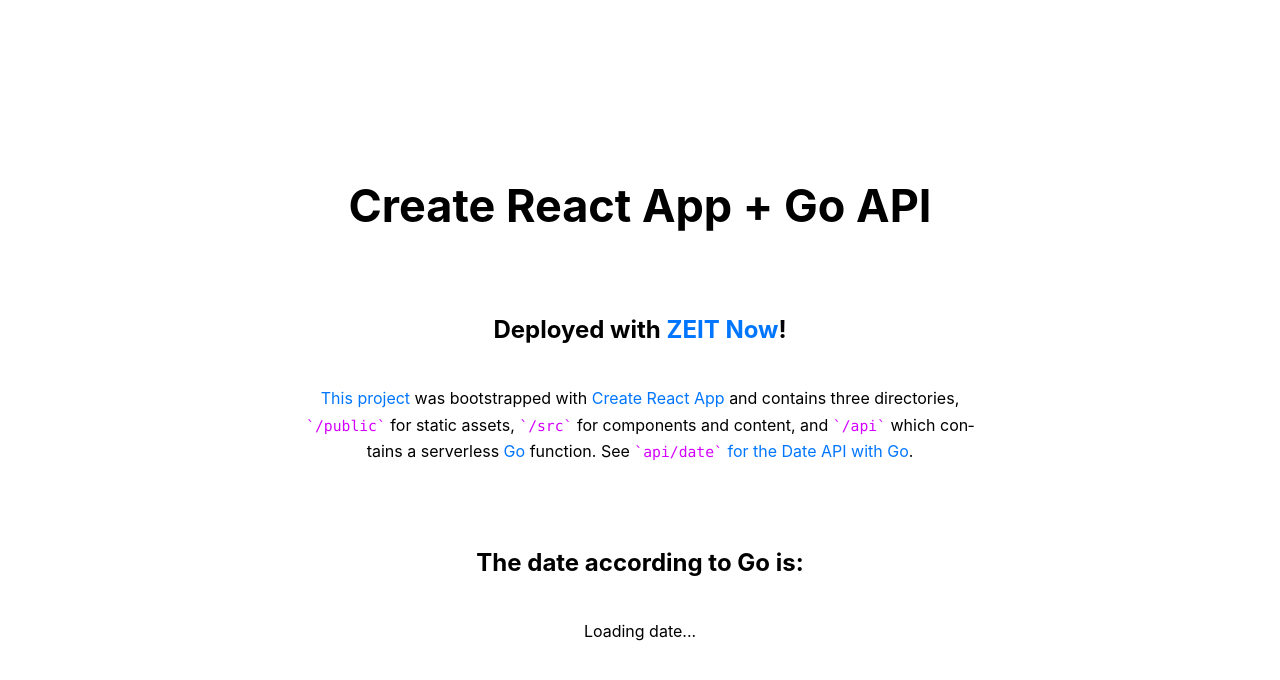
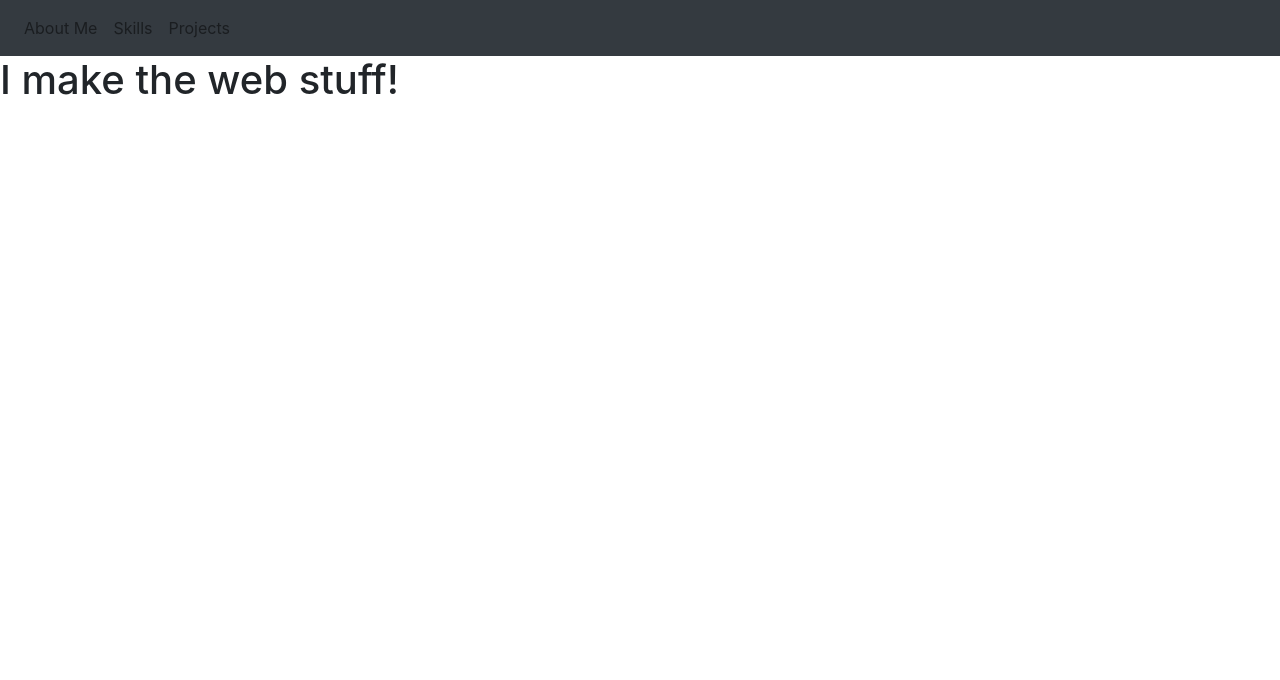
Before and after one commit to Hail91/dev-portfolio, a React (Create React App) app: page / in a window 1280 px wide. Shown: the top 680 px of the page. Built offline with nearby package versions, Linux system fonts and the light colour scheme; no server answers.

Commit message:
added NavBar

```diff
--- a/public/index.html
+++ b/public/index.html
@@ -2,10 +2,11 @@
 <html lang="en">
   <head>
     <meta charset="utf-8" />
+    <link rel="stylesheet" href="https://stackpath.bootstrapcdn.com/bootstrap/4.4.1/css/bootstrap.min.css" integrity="sha384-Vkoo8x4CGsO3+Hhxv8T/Q5PaXtkKtu6ug5TOeNV6gBiFeWPGFN9MuhOf23Q9Ifjh" crossorigin="anonymous">
     <link rel="shortcut icon" href="%PUBLIC_URL%/favicon.ico" />
     <meta
       name="viewport"
-      content="width=device-width, initial-scale=1, shrink-to-fit=no"
+      content="minimum-scale=1, initial-scale=1, width=device-width, shrink-to-fit=no"
     />
     <meta name="theme-color" content="#000000" />
     <!--
@@ -22,7 +23,7 @@
       work correctly both with client-side routing and a non-root public URL.
       Learn how to configure a non-root public URL by running `npm run build`.
     -->
-    <title>Create React App + Go API</title>
+    <title>Aaron Gillies</title>
   </head>
   <body>
     <noscript>
@@ -39,5 +40,8 @@
       To begin the development, run `npm start` or `yarn start`.
       To create a production bundle, use `npm run build` or `yarn build`.
     -->
+    <script src="https://code.jquery.com/jquery-3.4.1.slim.min.js" integrity="sha384-J6qa4849blE2+poT4WnyKhv5vZF5SrPo0iEjwBvKU7imGFAV0wwj1yYfoRSJoZ+n" crossorigin="anonymous"></script>
+    <script src="https://cdn.jsdelivr.net/npm/popper.js@1.16.0/dist/umd/popper.min.js" integrity="sha384-Q6E9RHvbIyZFJoft+2mJbHaEWldlvI9IOYy5n3zV9zzTtmI3UksdQRVvoxMfooAo" crossorigin="anonymous"></script>
+    <script src="https://stackpath.bootstrapcdn.com/bootstrap/4.4.1/js/bootstrap.min.js" integrity="sha384-wfSDF2E50Y2D1uUdj0O3uMBJnjuUD4Ih7YwaYd1iqfktj0Uod8GCExl3Og8ifwB6" crossorigin="anonymous"></script>
   </body>
 </html>
--- a/src/App.css
+++ b/src/App.css
@@ -1,44 +1,3 @@
-main {
-  align-content: center;
-  box-sizing: border-box;
-  display: grid;
-  font-family: 'SF Pro Text', 'SF Pro Icons', 'Helvetica Neue', 'Helvetica',
-    'Arial', sans-serif;
-  hyphens: auto;
-  line-height: 1.65;
-  margin: 0 auto;
-  max-width: 680px;
-  min-height: 100vh;
-  padding: 72px 0;
-  text-align: center;
-}
-h1 {
-  font-size: 45px;
-}
-h2 {
-  margin-top: 1.5em;
-}
-p {
-  font-size: 16px;
-}
-a {
-  border-bottom: 1px solid white;
-  color: #0076ff;
-  cursor: pointer;
-  text-decoration: none;
-  transition: all 0.2s ease;
-}
 a:hover {
   border-bottom: 1px solid #0076ff;
 }
-code,
-pre {
-  color: #d400ff;
-  font-family: Menlo, Monaco, Lucida Console, Liberation Mono, DejaVu Sans Mono,
-    Bitstream Vera Sans Mono, Courier New, monospace, serif;
-  font-size: 0.92em;
-}
-code:before,
-code:after {
-  content: '\`';
-}
--- a/src/App.js
+++ b/src/App.js
@@ -1,56 +1,14 @@
 import React from 'react';
-import { useEffect, useState } from 'react';
-import './App.css';
+import './App.css'
+import NavBar from './components/NavBar';
 
 function App() {
-  const [date, setDate] = useState(null);
-  useEffect(() => {
-    async function getDate() {
-      const res = await fetch('/api/date');
-      const newDate = await res.text();
-      setDate(newDate);
-    }
-    getDate();
-  }, []);
+
   return (
-    <main>
-      <h1>Create React App + Go API</h1>
-      <h2>
-        Deployed with{' '}
-        <a
-          href="https://zeit.co/docs"
-          target="_blank"
-          rel="noreferrer noopener"
-        >
-          ZEIT Now
-        </a>
-        !
-      </h2>
-      <p>
-        <a
-          href="https://github.com/zeit/now-examples/tree/master/create-react-app-functions"
-          target="_blank"
-          rel="noreferrer noopener"
-        >
-          This project
-        </a>{' '}
-        was bootstrapped with{' '}
-        <a href="https://facebook.github.io/create-react-app/">
-          Create React App
-        </a>{' '}
-        and contains three directories, <code>/public</code> for static assets,{' '}
-        <code>/src</code> for components and content, and <code>/api</code>{' '}
-        which contains a serverless <a href="https://golang.org/">Go</a>{' '}
-        function. See{' '}
-        <a href="/api/date">
-          <code>api/date</code> for the Date API with Go
-        </a>
-        .
-      </p>
-      <br />
-      <h2>The date according to Go is:</h2>
-      <p>{date ? date : 'Loading date...'}</p>
-    </main>
+    <div>
+      <NavBar />
+      <h1>I make the web stuff!</h1>
+    </div>
   );
 }
 
--- /dev/null
+++ b/src/components/NavBar.js
@@ -0,0 +1,25 @@
+import React from 'react';
+
+const NavBar = () => {
+    return (
+        <div>
+            <nav class="navbar navbar-expand-lg navbar-light bg-dark">
+            <div id="navbarNav">
+                <ul class="navbar-nav">
+                    <li class="nav-item">
+                        <a class="nav-link" href="#">About Me</a>
+                    </li>
+                    <li class="nav-item">
+                        <a class="nav-link" href="#">Skills</a>
+                    </li>
+                    <li class="nav-item">
+                        <a class="nav-link" href="#">Projects</a>
+                    </li>
+                </ul>
+            </div>
+            </nav>
+        </div>
+    );
+};
+
+export default NavBar;
--- a/src/index.js
+++ b/src/index.js
@@ -6,7 +6,4 @@
 
 ReactDOM.render(<App />, document.getElementById('root'));
 
-// If you want your app to work offline and load faster, you can change
-// unregister() to register() below. Note this comes with some pitfalls.
-// Learn more about service workers: http://bit.ly/CRA-PWA
 serviceWorker.unregister();
```
Also changed, not shown: package.json (+6 -1 lines), 1 other file (tests, documents, lock files or other folders).
